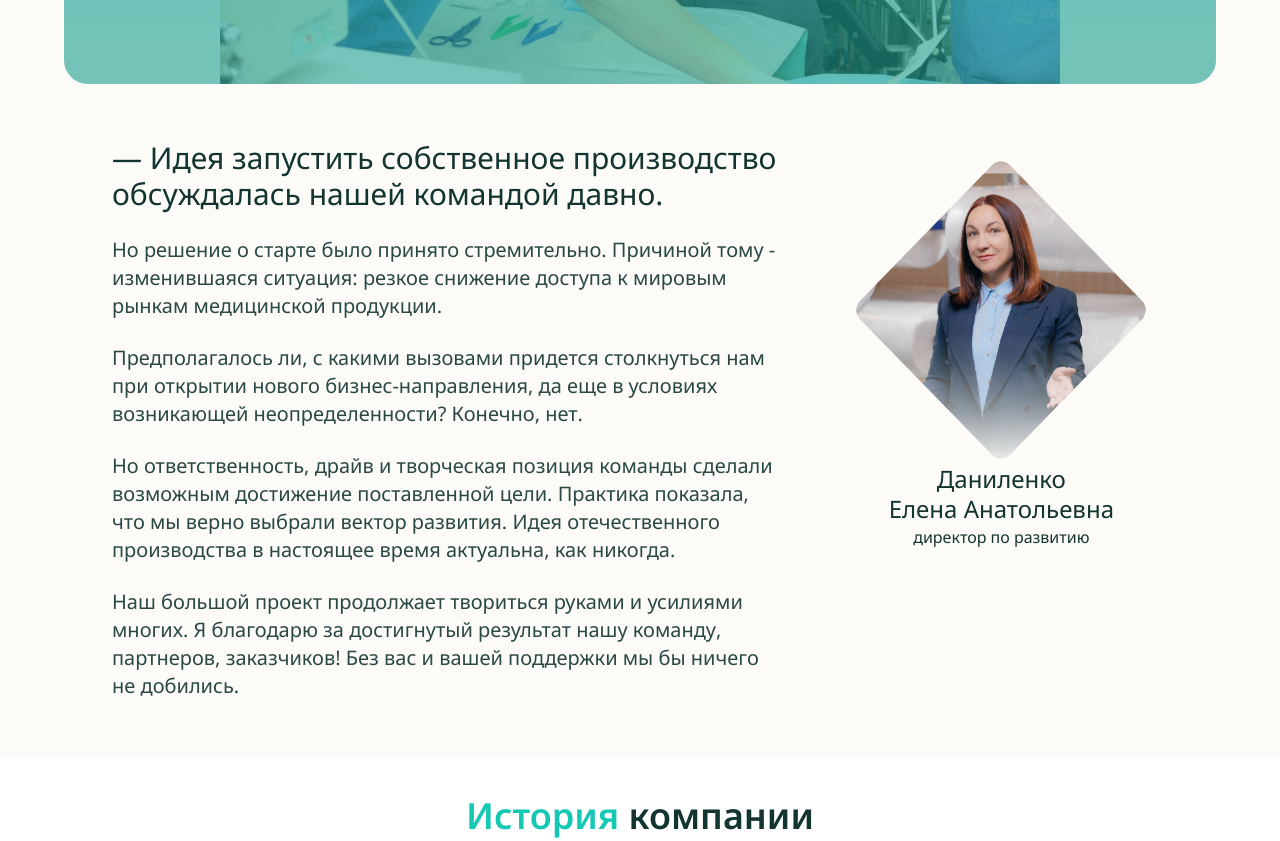
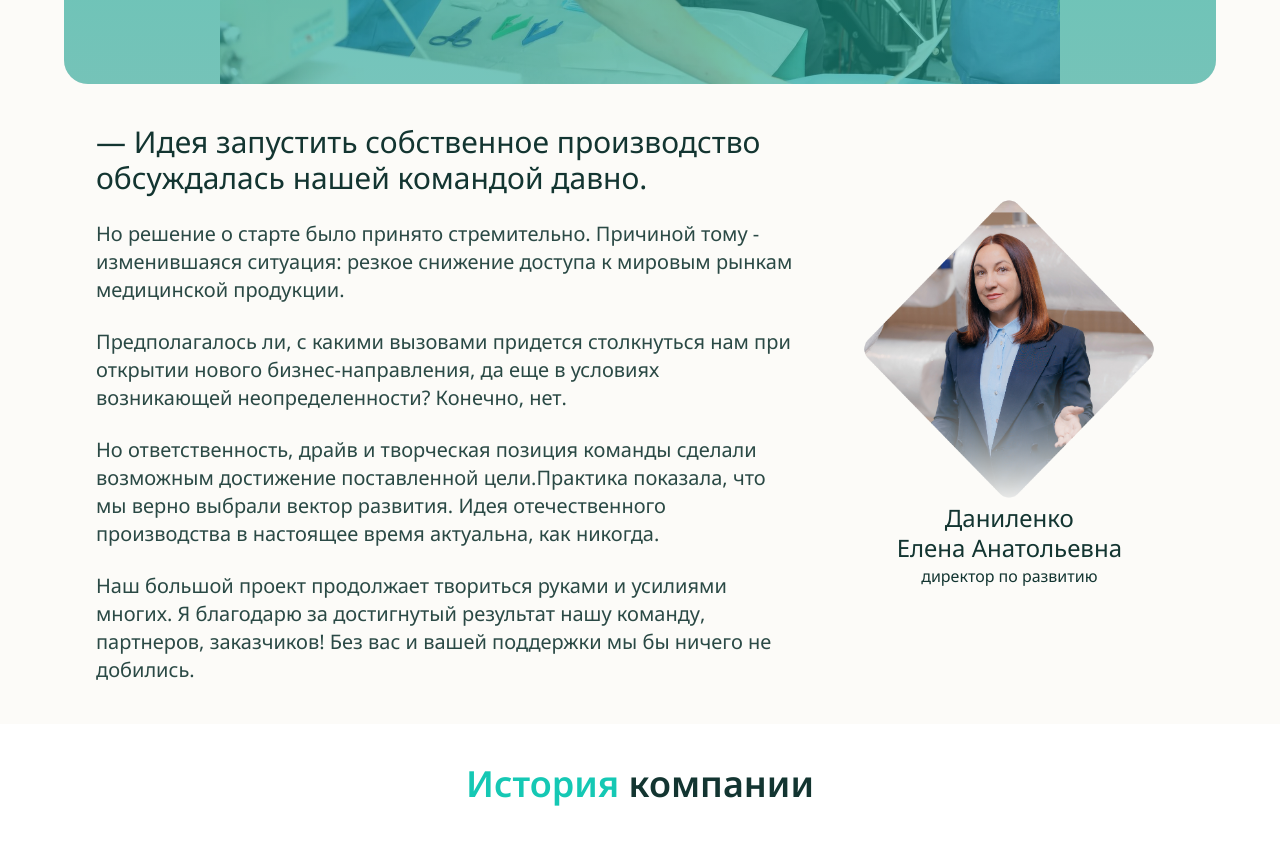
Before and after one commit to Apachai979/myjsapp, a Next.js app: page /about in a window 1280 px wide. Shown: the part 540-1381 px from the top of the page. Built offline with nearby package versions, Linux system fonts and the light colour scheme.

Commit message:
fix about us

```diff
--- a/app/about/page.jsx
+++ b/app/about/page.jsx
@@ -22,42 +22,31 @@ export default function About() {
                     </div>
                     <h1 className='absolute text-white font-bold text-5xl text-center z-20 '>OneStep сегодня</h1>
                 </div>
+            </div>
             {/* Nextblock */}
-                <div className='flex flex-col lg:flex-row my-14 mx-14 space-y-6 lg:space-x-14 space-y-reverse'>
-                    <div className='flex-auto lg:w-2/3 order-2 space-y-6'>
-                        <h2 className='text-3xl text-txtGreen'>
-                            — Идея запустить собственное производство обсуждалась нашей командой давно.
-                        </h2>
-                        <p className='text-txtGreen/90 text-xl'>
-                            Но решение о старте было принято стремительно.
-                            Причиной тому - изменившаяся ситуация: резкое снижение доступа к мировым рынкам медицинской продукции.
-                        </p>
-                        <p className='text-txtGreen/90 text-xl'>
-                            Предполагалось ли, с какими вызовами придется столкнуться нам при открытии нового бизнес-направления, да еще в условиях возникающей неопределенности? Конечно, нет.
-                        </p>
-                        <p className='text-txtGreen/90 text-xl'>
-                            Но ответственность, драйв и творческая позиция команды сделали возможным достижение поставленной цели.
-                            Практика показала, что мы верно выбрали вектор развития. Идея отечественного производства в настоящее время актуальна, как никогда.
-                        </p>
-                        <p className='text-txtGreen/90 text-xl'>
-                            Наш большой проект продолжает твориться руками и усилиями многих. Я благодарю за достигнутый результат нашу команду, партнеров, заказчиков! Без вас и вашей поддержки мы бы ничего не добились.
-                        </p>
+
+            <div className="container mx-auto px-4 max-w-[1200px]">
+                <div className="flex flex-col-reverse lg:flex-row justify-center items-center m-6 lg:m-10 lg:space-x-10 space-y-6 space-y-reverse">
+                    <div className="flex lg:w-2/3 flex-col text-txtGreen/90 text-xl space-y-6">
+                        <h2 className='text-3xl text-txtGreen'> — Идея запустить собственное производство обсуждалась нашей командой давно.</h2>
+                        <p>Но решение о старте было принято стремительно. Причиной тому - изменившаяся ситуация: резкое снижение доступа к мировым рынкам медицинской продукции.</p>
+                        <p>Предполагалось ли, с какими вызовами придется столкнуться нам при открытии нового бизнес-направления, да еще в условиях возникающей неопределенности? Конечно, нет.</p>
+                        <p>Но ответственность, драйв и творческая позиция команды сделали возможным достижение поставленной цели.Практика показала, что мы верно выбрали вектор развития. Идея отечественного производства в настоящее время актуальна, как никогда.</p>
+                        <p>Наш большой проект продолжает твориться руками и усилиями многих. Я благодарю за достигнутый результат нашу команду, партнеров, заказчиков! Без вас и вашей поддержки мы бы ничего не добились.</p>
                     </div>
-                    <div className='flex justify-center order-1 lg:order-2 lg:w-1/3 '>
-                        <div className="lg:mt-4">
+                    <div className="flex flex-col items-center lg:w-1/3">
                         <Image
                             src="/about/PhotoEA.png"
                             width={300}
                             height={300}
                             alt="EA"
                         />
-                            <h2 className='text-center text-2xl text-txtGreen leading-tight'>Даниленко <p>
-                                Елена Анатольевна</p></h2>
+                        <h2 className='text-center text-2xl text-txtGreen leading-tight'>Даниленко <p>Елена Анатольевна</p></h2>
                         <p className='text-center text-base text-txtGreen leading-relaxed'> директор по развитию </p>
                     </div>
                 </div>
             </div>
-            </div>
+            {/* Nextblock */}
 
             {/* Nextblock */}
             <div className='bg-white '>
```
Lines whose indentation alone changed are shown as unchanged.
